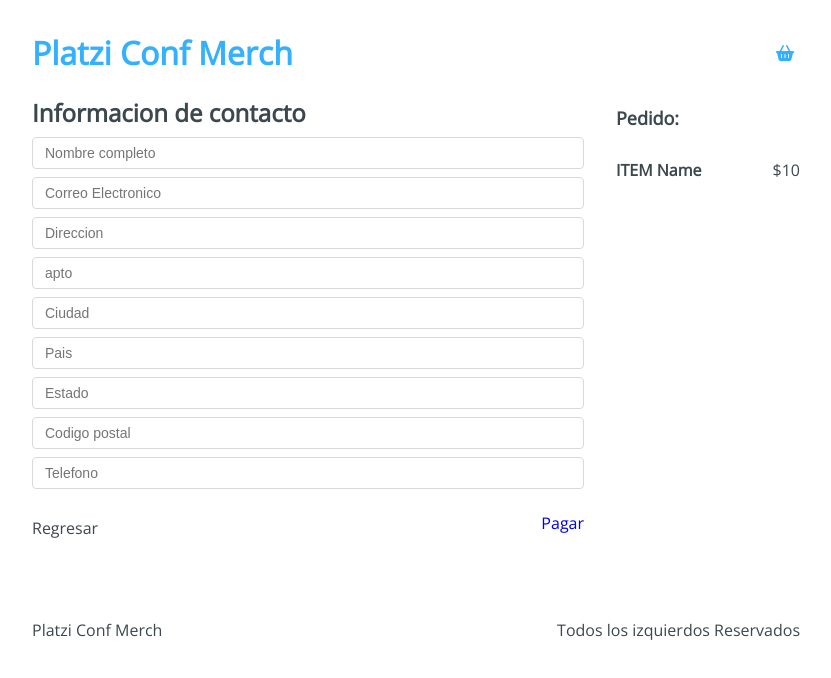
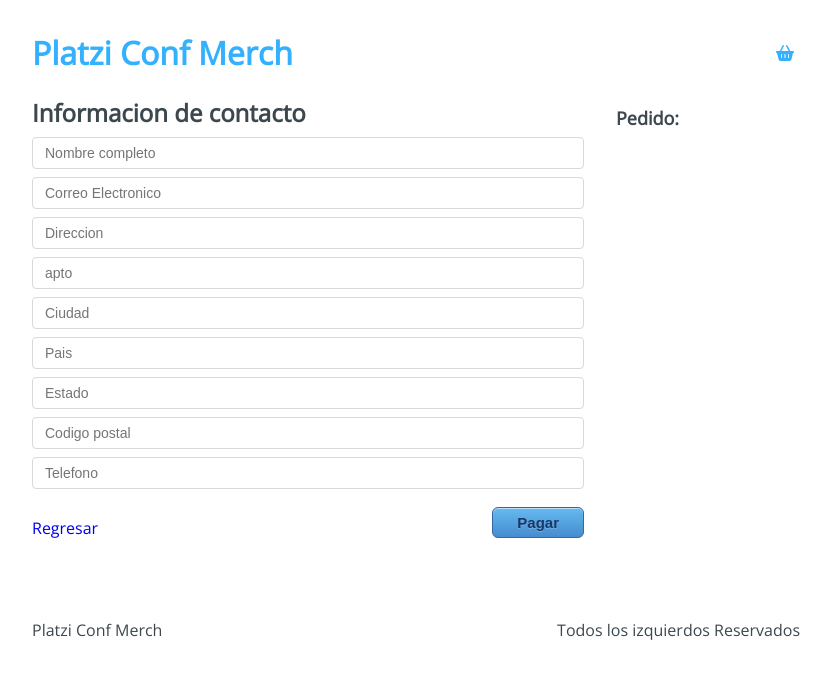
Before and after one commit to Beppo8/React-merch, a React app: page /checkout/information in a window 1280 px wide. Shown: the top 678 px of the page, without its empty margins (224-1055 px from the left). Built offline with nearby package versions, Linux system fonts and the light colour scheme.

Commit message:
useRef checkout

```diff
--- a/src/containers/Information.jsx
+++ b/src/containers/Information.jsx
@@ -1,8 +1,30 @@
-import React from 'react';
+import React, { useRef, useContext } from 'react';
 import { Link } from 'react-router-dom';
 import '../styles/components/Information.css';
+import AppContext from '../context/AppContext';
 
 const Information = () => {
+    const { state, addToBuyer } = useContext(AppContext);
+    const form = useRef(null);
+
+    const { cart } = state;
+
+    const handleSubmit = () => {
+        const formData = new FormData(form.current);
+        const buyer = {
+            'name': formData.get('name'),
+            'email': formData.get('email'),
+            'address': formData.get('address'),
+            'apto': formData.get('apto'),
+            'city': formData.get('city'),
+            'country': formData.get('country'),
+            'state': formData.get('state'),
+            'cp': formData.get('cp'),
+            'phone': formData.get('phone'),
+        }
+        addToBuyer(buyer);
+    };
+
     return (
         <div className="Information">
             <div className="Information-content">
@@ -10,7 +32,7 @@
                     <h2>Informacion de contacto</h2>
                 </div>
                 <div className="Information-form">
-                    <form action="">
+                    <form ref={form}>
                         <input type="text" placeholder="Nombre completo" name="name"/>
                         <input type="text" placeholder="Correo Electronico" name="email"/>
                         <input type="text" placeholder="Direccion" name="address"/>
@@ -24,21 +46,26 @@
                 </div>
                 <div className="Information-buttons">
                     <div className="Information-back">
-                        Regresar
+                        <Link to="/checkout">
+                            Regresar
+                        </Link>
                     </div>
                     <div className="Information-next">
-                        <Link to="/checkout/payment">
-                            Pagar
-                        </Link>
+                        <button type="button" onClick={handleSubmit}>Pagar</button>
                     </div>
                 </div>
             </div>
             <div className="Information-sidebar">
                 <h3>Pedido:</h3>
-                <div className="Information-item">
-                    <h4>ITEM Name</h4>
-                    <span>$10</span>
-                </div>
+                {cart.map((item) => (
+                    <div className="Information-item" key={item.title}>
+                        <div className="Information-element">
+                            <h4>{item.title}</h4>
+                            <span>${item.price}</span>
+                        </div>
+                     </div>
+                ))}
+
             </div>
         </div>
     );
--- a/src/hooks/useInitialState.js
+++ b/src/hooks/useInitialState.js
@@ -18,9 +18,17 @@
         });
     }
 
+    const addToBuyer = payload => {
+        setState({
+            ...state,
+            buyer: [...state.buyer, payload]
+        })
+    }
+
     return {
         addToCart,
         removeFromCart,
+        addToBuyer,
         state,
     };
 
--- a/src/initialState.js
+++ b/src/initialState.js
@@ -1,5 +1,6 @@
 export default {
     cart: [],
+    buyer: [],
     products: [
       {
         'id': '1',
```
